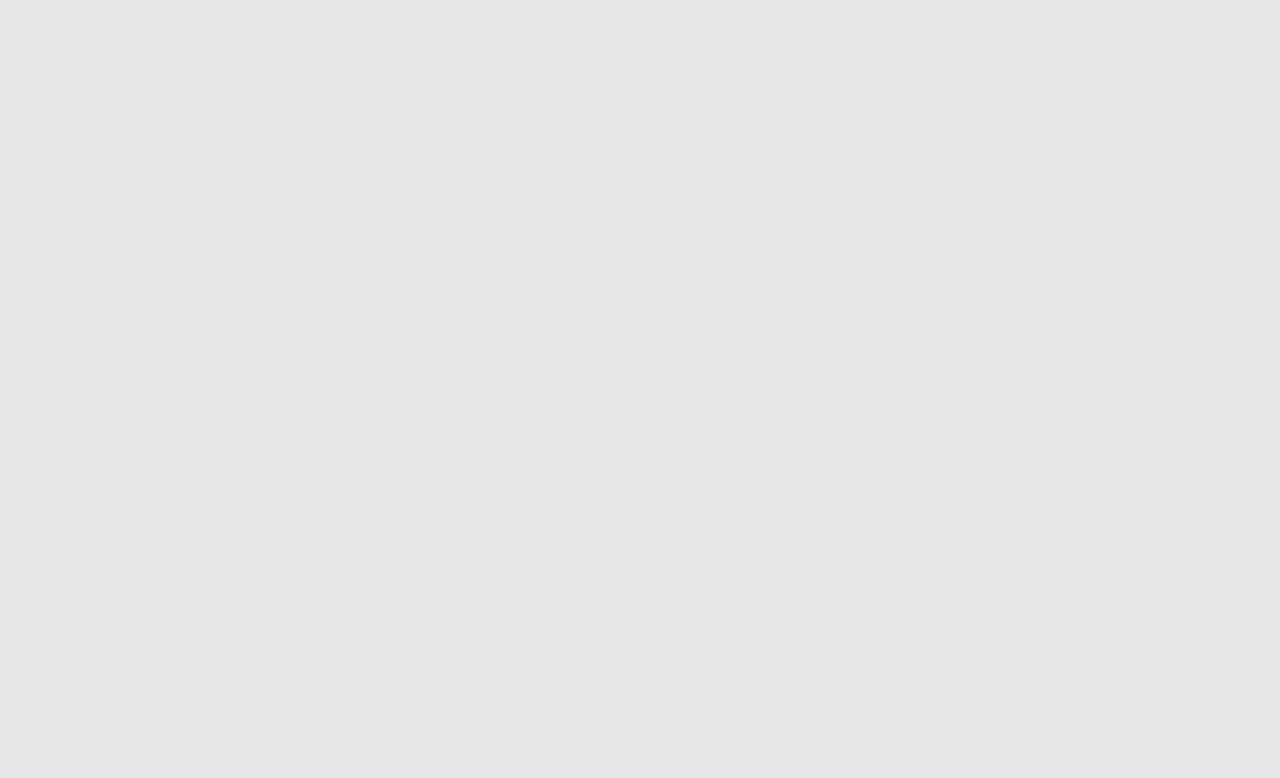
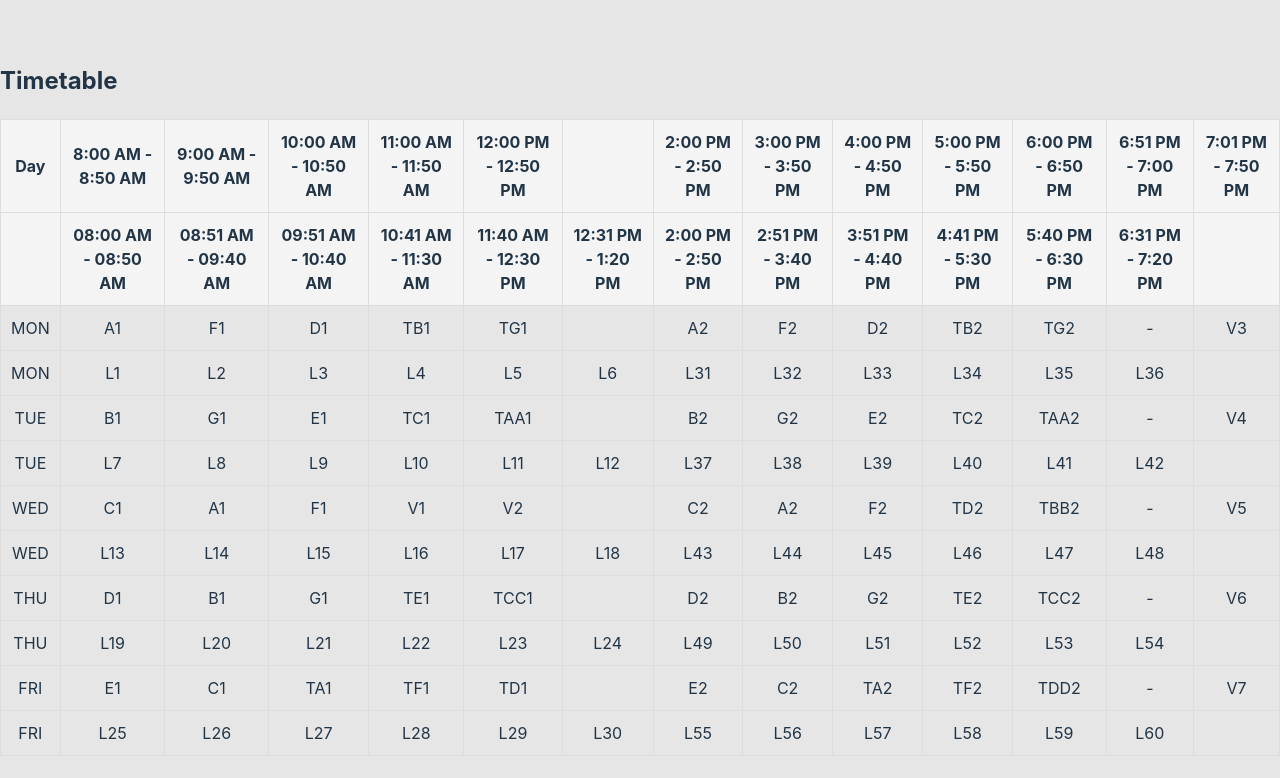
Before and after one commit to coderman400/ffcs, a React (Vite) app: page /result in a window 1280 px wide. Shown: the top 778 px of the page. Built offline with nearby package versions, Linux system fonts and the light colour scheme.

Commit message:
create timetable rendering

```diff
--- /dev/null
+++ b/src/assets/schema.json
@@ -0,0 +1,270 @@
+{
+    "theory": [
+        {
+            "start": "8:00 AM",
+            "end": "8:50 AM",
+            "days": {
+                "mon": "A1",
+                "tue": "B1",
+                "wed": "C1",
+                "thu": "D1",
+                "fri": "E1"
+            }
+        },
+        {
+            "start": "9:00 AM",
+            "end": "9:50 AM",
+            "days": {
+                "mon": "F1",
+                "tue": "G1",
+                "wed": "A1",
+                "thu": "B1",
+                "fri": "C1"
+            }
+        },
+        {
+            "start": "10:00 AM",
+            "end": "10:50 AM",
+            "days": {
+                "mon": "D1",
+                "tue": "E1",
+                "wed": "F1",
+                "thu": "G1",
+                "fri": "TA1"
+            }
+        },
+        {
+            "start": "11:00 AM",
+            "end": "11:50 AM",
+            "days": {
+                "mon": "TB1",
+                "tue": "TC1",
+                "wed": "V1",
+                "thu": "TE1",
+                "fri": "TF1"
+            }
+        },
+        {
+            "start": "12:00 PM",
+            "end": "12:50 PM",
+            "days": {
+                "mon": "TG1",
+                "tue": "TAA1",
+                "wed": "V2",
+                "thu": "TCC1",
+                "fri": "TD1"
+            }
+        },
+        {
+            "lunch": true
+        },
+        {
+            "start": "2:00 PM",
+            "end": "2:50 PM",
+            "days": {
+                "mon": "A2",
+                "tue": "B2",
+                "wed": "C2",
+                "thu": "D2",
+                "fri": "E2"
+            }
+        },
+        {
+            "start": "3:00 PM",
+            "end": "3:50 PM",
+            "days": {
+                "mon": "F2",
+                "tue": "G2",
+                "wed": "A2",
+                "thu": "B2",
+                "fri": "C2"
+            }
+        },
+        {
+            "start": "4:00 PM",
+            "end": "4:50 PM",
+            "days": {
+                "mon": "D2",
+                "tue": "E2",
+                "wed": "F2",
+                "thu": "G2",
+                "fri": "TA2"
+            }
+        },
+        {
+            "start": "5:00 PM",
+            "end": "5:50 PM",
+            "days": {
+                "mon": "TB2",
+                "tue": "TC2",
+                "wed": "TD2",
+                "thu": "TE2",
+                "fri": "TF2"
+            }
+        },
+        {
+            "start": "6:00 PM",
+            "end": "6:50 PM",
+            "days": {
+                "mon": "TG2",
+                "tue": "TAA2",
+                "wed": "TBB2",
+                "thu": "TCC2",
+                "fri": "TDD2"
+            }
+        },
+        {
+            "start": "6:51 PM",
+            "end": "7:00 PM",
+            "days": {}
+        },
+        {
+            "start": "7:01 PM",
+            "end": "7:50 PM",
+            "days": {
+                "mon": "V3",
+                "tue": "V4",
+                "wed": "V5",
+                "thu": "V6",
+                "fri": "V7"
+            }
+        }
+    ],
+    "lab": [
+        {
+            "start": "08:00 AM",
+            "end": "08:50 AM",
+            "days": {
+                "mon": "L1",
+                "tue": "L7",
+                "wed": "L13",
+                "thu": "L19",
+                "fri": "L25"
+            }
+        },
+        {
+            "start": "08:51 AM",
+            "end": "09:40 AM",
+            "days": {
+                "mon": "L2",
+                "tue": "L8",
+                "wed": "L14",
+                "thu": "L20",
+                "fri": "L26"
+            }
+        },
+        {
+            "start": "09:51 AM",
+            "end": "10:40 AM",
+            "days": {
+                "mon": "L3",
+                "tue": "L9",
+                "wed": "L15",
+                "thu": "L21",
+                "fri": "L27"
+            }
+        },
+        {
+            "start": "10:41 AM",
+            "end": "11:30 AM",
+            "days": {
+                "mon": "L4",
+                "tue": "L10",
+                "wed": "L16",
+                "thu": "L22",
+                "fri": "L28"
+            }
+        },
+        {
+            "start": "11:40 AM",
+            "end": "12:30 PM",
+            "days": {
+                "mon": "L5",
+                "tue": "L11",
+                "wed": "L17",
+                "thu": "L23",
+                "fri": "L29"
+            }
+        },
+        {
+            "start": "12:31 PM",
+            "end": "1:20 PM",
+            "days": {
+                "mon": "L6",
+                "tue": "L12",
+                "wed": "L18",
+                "thu": "L24",
+                "fri": "L30"
+            }
+        },
+        {
+            "start": "2:00 PM",
+            "end": "2:50 PM",
+            "days": {
+                "mon": "L31",
+                "tue": "L37",
+                "wed": "L43",
+                "thu": "L49",
+                "fri": "L55"
+            }
+        },
+        {
+            "start": "2:51 PM",
+            "end": "3:40 PM",
+            "days": {
+                "mon": "L32",
+                "tue": "L38",
+                "wed": "L44",
+                "thu": "L50",
+                "fri": "L56"
+            }
+        },
+        {
+            "start": "3:51 PM",
+            "end": "4:40 PM",
+            "days": {
+                "mon": "L33",
+                "tue": "L39",
+                "wed": "L45",
+                "thu": "L51",
+                "fri": "L57"
+            }
+        },
+        {
+            "start": "4:41 PM",
+            "end": "5:30 PM",
+            "days": {
+                "mon": "L34",
+                "tue": "L40",
+                "wed": "L46",
+                "thu": "L52",
+                "fri": "L58"
+            }
+        },
+        {
+            "start": "5:40 PM",
+            "end": "6:30 PM",
+            "days": {
+                "mon": "L35",
+                "tue": "L41",
+                "wed": "L47",
+                "thu": "L53",
+                "fri": "L59"
+            }
+        },
+        {
+            "start": "6:31 PM",
+            "end": "7:20 PM",
+            "days": {
+                "mon": "L36",
+                "tue": "L42",
+                "wed": "L48",
+                "thu": "L54",
+                "fri": "L60"
+            }
+        },
+        {
+            "lunch": true
+        }
+    ]
+}
--- a/src/components/Result.jsx
+++ b/src/components/Result.jsx
@@ -1,19 +1,81 @@
 import { useLocation } from "react-router-dom"
+import timetableData from '../assets/schema.json'
+import '../styles/Result.css'
 function Result(){
-    const location = useLocation();
-    const {data} = location.state || {};
-    console.log(data)
-    return(
-        <>
-        {data && data.map((course) => (
-          <div key={course.code}>
-            <h1>{course.code} {course.title}</h1>
-            {course.slots.map((slot, index) => (
-              <h2 key={index}>{slot.prof}: {slot.slots}</h2>
+   const days = ['mon', 'tue', 'wed', 'thu', 'fri'];
+
+
+  const allSlots = [
+    ...timetableData.theory.filter(slot => slot.days),
+    ...timetableData.lab.filter(slot => slot.days)
+  ];
+
+  const theorySlots = [...timetableData.theory]
+  const labSlots = [...timetableData.lab]
+
+  const theoryTimeSlots = timetableData.theory.map(slot => slot.lunch ? 'Lunch Break' : `${slot.start} - ${slot.end}`);
+  const labTimeSlots = timetableData.lab.map(slot => slot.lunch ? 'Lunch Break' : `${slot.start} - ${slot.end}`);
+
+  const renderDayRow = (day) => (
+    <>
+    <tr key={day}>
+      <td>{day.toUpperCase()}</td>
+      {theorySlots.map((slot, index) => {
+        if (slot.lunch) {
+          return <td key={`${day}-lunch-${index}`} className="lunch"></td>;
+        }
+        if (slot.days && slot.days[day]) {
+          return <td key={`${day}-${index}`}>{slot.days[day]}</td>;
+        }
+        return <td key={`${day}-${index}`}>-</td>;
+      })}
+    </tr>
+    <tr key={day}>
+      <td>{day.toUpperCase()}</td>
+      {labSlots.map((slot, index) => {
+        if (slot.lunch) {
+          return <td key={`${day}-lunch-${index}`} className="lunch"></td>;
+        }
+        if (slot.days && slot.days[day]) {
+          return <td key={`${day}-${index}`}>{slot.days[day]}</td>;
+        }
+        return <td key={`${day}-${index}`}>-</td>;
+      })}
+    </tr>
+    </>
+  );
+
+  return (
+    <div>
+      <h2>Timetable</h2>
+      <table>
+      <thead>
+          <tr>
+            <th>Day</th>
+            {theoryTimeSlots.map((timeSlot, index) => (
+              timeSlot === 'Lunch Break' ? (
+                <th key={`lunch-${index}`} className="lunch"></th>
+              ) : (
+                <th key={`theory-${timeSlot}`}>{timeSlot}</th>
+              )
             ))}
-          </div>
-        ))}
-      </>
-    )
+          </tr>
+          <tr>
+            <th></th>
+            {labTimeSlots.map((timeSlot, index) => (
+              timeSlot === 'Lunch Break' ? (
+                <th key={`lunch-${index}`} className="lunch"></th>
+              ) : (
+                <th key={`lab-${timeSlot}`}>{timeSlot}</th>
+              )
+            ))}
+          </tr>
+        </thead>
+        <tbody>
+          {days.map((day) => renderDayRow(day))}
+        </tbody>
+      </table>
+    </div>
+  );
 }
 export default Result
--- a/src/components/Submit.jsx
+++ b/src/components/Submit.jsx
@@ -9,23 +9,27 @@ function Submit(props) {
   const courseArray = props.courseArray;
   const navigate = useNavigate();
 
- async function handleSubmit() {
-    console.log("CLICKED RESULT");
-    setLoading(true)
-    try{
-      const response = await axios.post('http://192.168.59.109:8000/apis/combined/',{
-        courses: courseArray
-      });
+//  async function handleSubmit() {
+//     console.log("CLICKED RESULT");
+//     setLoading(true)
+//     try{
+//       const response = await axios.post('http://192.168.59.109:8000/apis/combined/',{
+//         courses: courseArray
+//       });
 
-      const resultData = await response.data;
+//       const resultData = await response.data;
 
-      navigate('/result', {state: {data: resultData}})
-    }catch(e){
-      console.error('ERROR SENDING DATA: ', e)
-    }finally{
-      setLoading(false)
-    }
+//       navigate('/result', {state: {data: resultData}})
+//     }catch(e){
+//       console.error('ERROR SENDING DATA: ', e)
+//     }finally{
+//       setLoading(false)
+//     }
 
+//   }
+
+  function handleSubmit(){
+    navigate('/result')
   }
 
   return (
--- /dev/null
+++ b/src/styles/Result.css
@@ -0,0 +1,16 @@
+
+table {
+    width: 100%;
+    border-collapse: collapse;
+    margin-top: 20px;
+  }
+
+  th, td {
+    padding: 10px;
+    text-align: center;
+    border: 1px solid #ddd;
+  }
+
+  th {
+    background-color: #f4f4f4;
+  }
```
